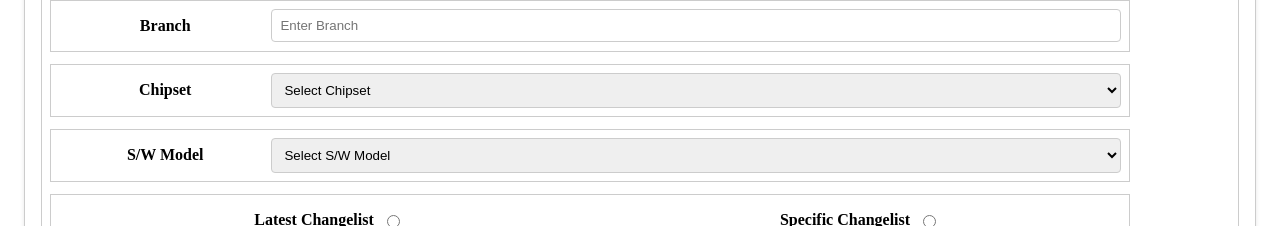
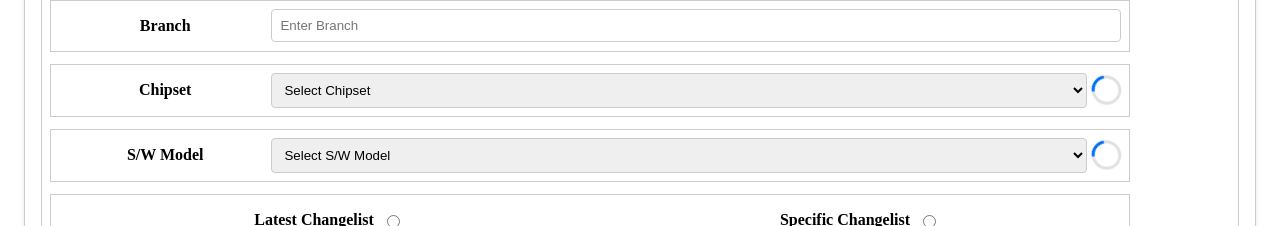
Before and after one commit to goyalh4164/FMS, a Next.js app: page /retail in a window 1280 px wide. Shown: the part 122-348 px from the top of the page. Built offline with nearby package versions, Linux system fonts and the light colour scheme.

Commit message:
added spinner

```diff
--- a/app/layout.js
+++ b/app/layout.js
@@ -6,9 +6,7 @@ export const metadata = {
 export default function RootLayout({ children }) {
   return (
     <html lang="en">
-      <body>
-        {children}
-      </body>
+      <body>{children}</body>
     </html>
   );
 }
--- a/app/retail/page.jsx
+++ b/app/retail/page.jsx
@@ -3,9 +3,7 @@ import RetailInputCard from "@/components/RetailInputCard/RetailInputCard";
 export default function Retail() {
   return (
     <>
-      <RetailInputCard
-
-      />
+      <RetailInputCard />
     </>
-  )
+  );
 }
--- a/components/LoadingSpinner/SmallSpinner/SmallSpinner.jsx
+++ b/components/LoadingSpinner/SmallSpinner/SmallSpinner.jsx
@@ -1,4 +1,4 @@
-import styles from "./Spinner.module.css";
+import styles from "./SmallSpinner.module.css";
 
 export default function Spinner() {
   return <div className={styles.spinner}></div>;
--- a/components/LoadingSpinner/SmallSpinner/SmallSpinner.module.css
+++ b/components/LoadingSpinner/SmallSpinner/SmallSpinner.module.css
@@ -5,6 +5,7 @@
   border-top: 3px solid #0070f3;
   border-radius: 50%;
   animation: spin 0.8s linear infinite;
+  margin-left: 5px;
 }
 
 @keyframes spin {
--- a/components/RetailInputCard/SelectInput/SelectInput.jsx
+++ b/components/RetailInputCard/SelectInput/SelectInput.jsx
@@ -1,4 +1,5 @@
 import styles from "../RetailInputCard.module.css";
+import Spinner from "@/components/LoadingSpinner/SmallSpinner/SmallSpinner";
 
 function SelectInput({ id, label, options }) {
   return (
@@ -15,6 +16,9 @@ function SelectInput({ id, label, options }) {
             </option>
           ))}
         </select>
+        <Spinner />
+      </div>
+      <div>
       </div>
     </div>
   );
```
